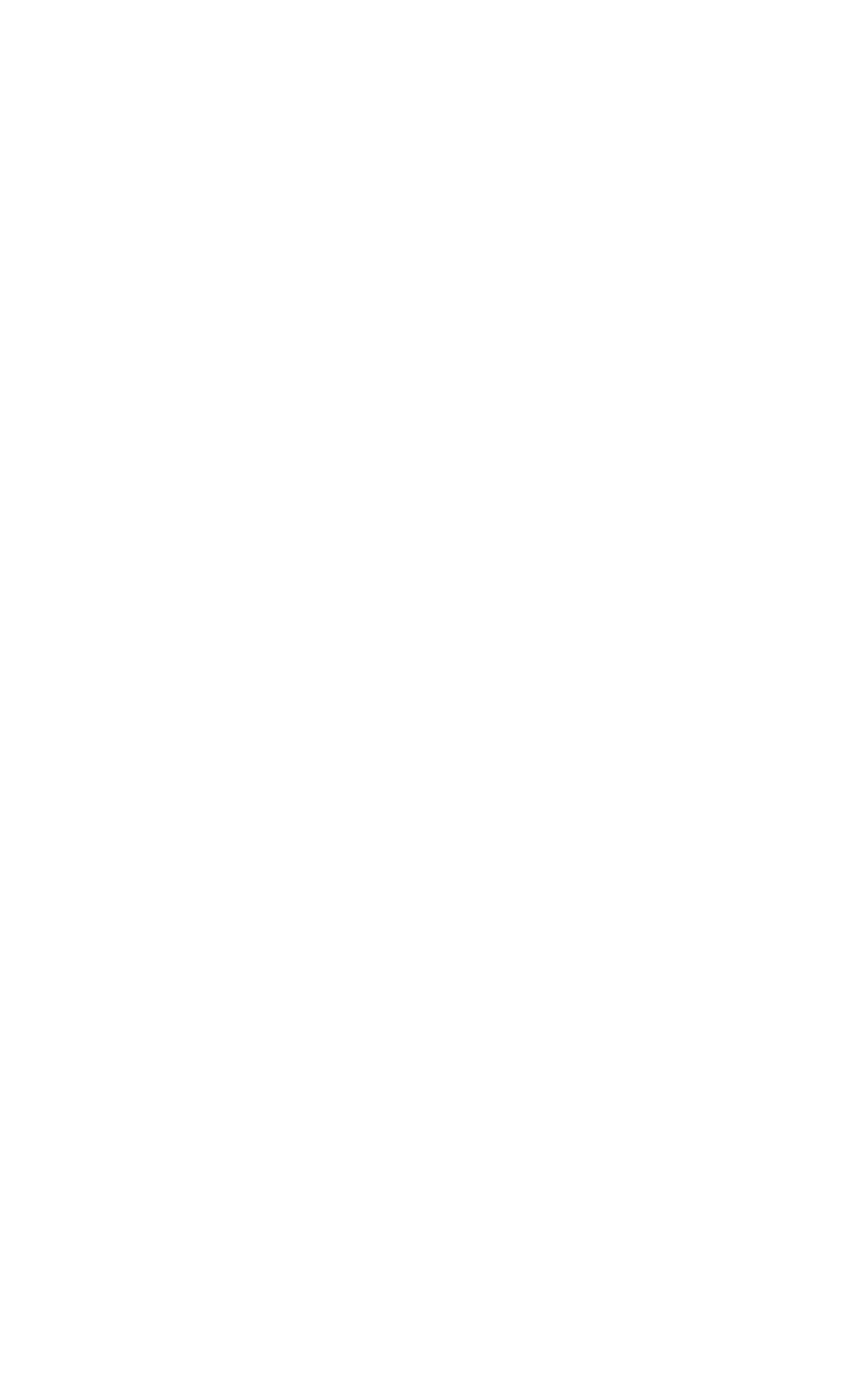
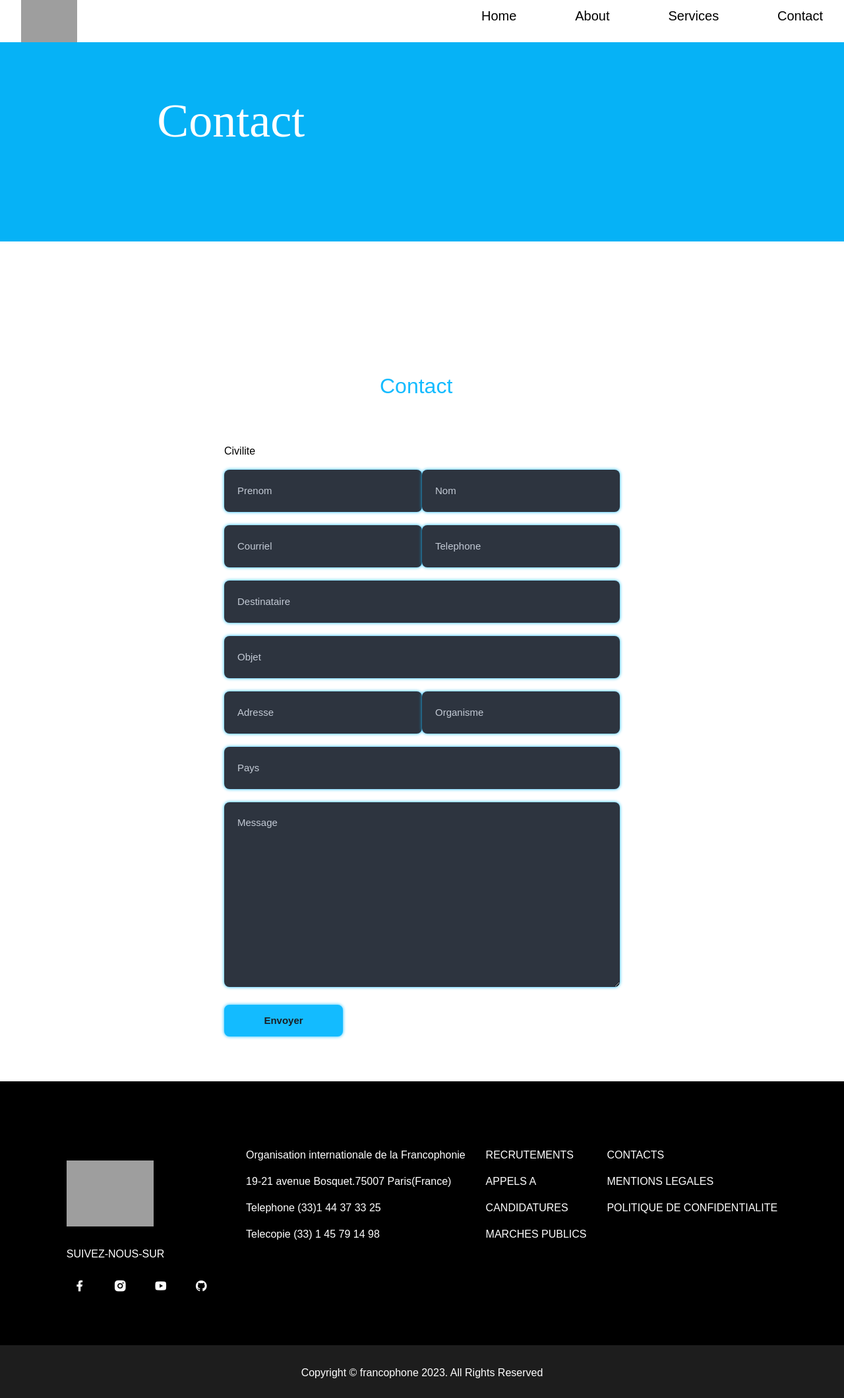
Before and after one commit to traoredjamilatou/TP-25-Djamilatou, a PHP site: page /Contact.php in a window 1280 px wide. Before the commit the page is empty. Shown: the whole page at 66% size. Before the commit the page ends 800 px from the top, so only its background shows below. Run offline with PHP 8.4, Linux system fonts and the light colour scheme; some libraries are stand-ins or nearby versions; grey boxes are pictures that could not be loaded.

Commit message:
page interieur

```diff
--- a/About.css
+++ b/About.css
@@ -118,6 +118,11 @@ padding-left: 250px;
 }
 .video{
     margin-bottom: 100px;
+    text-align: center;
+}
+.T{
+    height: 75%;
+    width: 75%;
 }
 
 
--- a/About.php
+++ b/About.php
@@ -84,7 +84,7 @@
         </section>
         <section>
         <div class="video">
-        <img src="DSC04216.jpg" class="T">
+        <img class="T" src="DSC04216.jpg">
         <!-- <embed src="SaveTube.App-Des Paroles et D-CLIC - Rencontre avec Ilane, 23 ans originaire de Madagascar-(1080p).mp4" class="c"> -->
         </div>
         </section>
--- a/Contact.css
+++ b/Contact.css
@@ -0,0 +1,244 @@
+* {
+    margin: 0;
+    padding: 0;
+    box-sizing: border-box;
+}
+html {
+    font-size: 16px;
+}
+body {
+    font-family: sans-serif;
+}
+:root{
+    --text-color: #fff;
+    --bg-color: #1b1f24;
+    --second-bg-coler: #22282f;
+    --main-color: #13bbff;
+    --other-color: #c3cad5;
+
+    --h1-font: 4.5rem;
+    --h2-font: 2.9rem;
+    --p-font: 1rem;
+}
+
+header {
+    position: absolute;
+    width: 100%;
+    height: 8vh;
+    top: 0;
+    left: 0;
+    color:aliceblue;
+    padding: 0 2rem;
+    background-color: white;
+    z-index: 40;
+}
+nav {
+    width: 100%;
+    height: 100%;
+    display: flex;
+    justify-content: space-between;
+    align-items: center;
+}
+nav img {
+    height: 3.2rem;
+}
+.logo img {
+    font-size: 2rem;
+    height: 4rem;
+
+}
+.toggle {
+    display: none;
+}
+.menu {
+    display: flex;
+    justify-content: space-between;
+    align-items: center;
+    list-style-type: none;
+    width: 550px;
+    font-size: 1.25rem;
+}
+.menu li a {
+    color: black;
+    text-decoration: none;
+}
+small{
+    font-size: 17px;
+    color: #fff;
+}
+.small, small{
+    font-weight: 400;
+}
+section.innerpage.bg-yellow{
+    float: none;
+}
+.innerpage{
+    padding: 140px;
+}
+.bg-yellow{
+    background-color: #06b2f6;
+
+}
+section{
+    width: 100%;
+    position: relative;
+}
+.Libre-bold{
+    font-family: 'Libre-Baskervile-bold';
+
+}
+.text-white{
+    color: #fff;
+    font-size: 4.50rem;
+}
+h2{
+    font-size: 2rem;
+    font-weight: 500;
+    line-height: 1.2;
+}
+.B p{
+    color: black;
+}
+.contact{
+    margin-top: 200px;
+    margin-bottom: 3rem;
+}
+.contact h2{
+    margin-left: 45%;
+    color: #13bbff;
+}
+
+.Contact-form{
+    display: flex;
+    align-items: center;
+    justify-content: center;
+    margin-top: 4.2rem;
+}
+.Contact-form form{
+    position: relative;
+    width: 600px;
+    /* display: flex; */
+}
+form input,
+form textarea{
+    width: 100%;
+    padding: 20px;
+    border: none;
+    outline: none;
+box-shadow: 0 0 5px var(--main-color);
+background: #2d343f;
+color: var(--text-color);
+margin-bottom: 20px;
+border-radius: 8px;
+}
+form input::placeholder,
+form textarea::placeholder{
+    color: var(--other-color);
+    font-size: 15px;
+}
+form .Send-btn{
+    display: inline-block;
+    padding: 11px 26px;
+    background: var(--main-color);
+    color: var(--bg-color);
+    border: 2px solid var(--main-color);
+    border-radius: 8px;
+    font-size: 15px;
+    font-weight: 600;
+    transition: all .50s ease;
+    width: 30%;
+}
+form .Send-btn:hover{
+    background: transparent;
+    color: var(--main-color);
+    box-shadow: 0 0 20px var(--main-color);
+cursor: pointer;
+}
+.C{
+    display: flex;
+}
+.D{
+    display: flex;
+}
+.E{
+    display: flex;
+}
+/* footer */
+  /* footer */
+  .footer{
+    padding: 50px;
+    background-color: black;
+    display: flex;
+    padding: 70px;
+   justify-content: space-evenly;
+}
+.img-footer{
+    margin-top: 50px;
+}
+.img-footer img{
+    height: 6.2rem;
+    margin-bottom: 30px;
+}
+.img-footer p{
+    font-size: 1rem;
+    color: #fff;
+}
+
+.icons{
+    margin-bottom: 10px;
+}
+.img-footer i{
+    display: inline-flex;
+   align-items: center;
+   justify-content: center;
+   width: 40px;
+   height: 40px;
+   color: var(--main-color);
+   border-radius: 50%;
+   backdrop-filter: brightness(88%);
+   font-size: 20px;
+   margin-right: 17px;
+   box-shadow: 0 0 20px transparent;
+   cursor: pointer;
+   transition: all.50s ease;
+   color: #fff;
+}
+.icons i:hover{
+    transform: scale(1.1);
+    box-shadow: 0 0 20px var(--main-color);
+}
+.RA p{
+    font-size: 1rem;
+    /* margin-bottom: 35px; */
+    color: #fff;
+}
+.RA{
+margin-top: 30px;
+}
+.P{
+    font-size: 1rem;
+    color: #fff;
+}
+.rachi p{
+    font-size: 1rem;
+    color: #fff;
+}
+.rachi{
+margin-top: 30px;
+}
+.icons{
+    margin-top: 30px;
+}
+.icons p{
+    font-size: 1rem;
+    color: #fff;
+}
+.L{
+    text-align: center;
+    color: #fff;
+    background-color: #1d1d1d;
+    height: 80px;
+}
+.l{
+padding-top: 30px;
+}
--- a/Contact.php
+++ b/Contact.php
@@ -0,0 +1,147 @@
+<!DOCTYPE html>
+<html lang="en">
+<head>
+    <meta charset="UTF-8">
+    <meta name="viewport" content="width=device-width, initial-scale=1.0">
+    <link
+    href="https://cdn.jsdelivr.net/npm/bootstrap@5.3.1/dist/css/bootstrap.min.css"
+    rel="stylesheet"
+    integrity="sha384-4bw+/aepP/YC94hEpVNVgiZdgIC5+VKNBQNGCHeKRQN+PtmoHDEXuppvnDJzQIu9"
+    crossorigin="anonymous"
+  />
+  <script
+    defer
+    src="https://cdn.jsdelivr.net/npm/bootstrap@5.3.1/dist/js/bootstrap.bundle.min.js"
+    integrity="sha384-HwwvtgBNo3bZJJLYd8oVXjrBZt8cqVSpeBNS5n7C8IVInixGAoxmnlMuBnhbgrkm"
+    crossorigin="anonymous"
+  ></script>
+
+    <link rel="stylesheet" href="https://cdnjs.cloudflare.com/ajax/libs/font-awesome/6.4.0/css/all.min.css"
+    integrity="sha512-iecdLmaskl7CVkqkXNQ/ZH/XLlvWZOJyj7Yy7tcenmpD1ypASozpmT/E0iPtmFIB46ZmdtAc9eNBvH0H/ZpiBw=="
+    crossorigin="anonymous" referrerpolicy="no-referrer" />
+    <link rel="preconnect" href="https://fonts.googleapis.com">
+    <link rel="preconnect" href="https://fonts.gstatic.com" crossorigin="">
+    <link href="https://fonts.googleapis.com/css2? family*Rubik:wght@400;500;600;700;etdisplay*swap" rel="stylesheet">
+    <!-- box icons link -->
+    <link rel="stylesheet" href="https://unpkg.com/boxicons@latest/css/boxicons.min.css">
+    <!-- remix icons link -->
+    <link href="http://cdn.jsdelivr.net/npm/remixicon@3.5.0/fonts/remixicon.css" rel="stylesheet">
+
+    <link rel="stylesheet" href="https://cdn.jsdelivr.net/npm/bootstrap@4.6.2/dist/css/bootstrap.min.css" integrity="sha384-xOolHFLEh07PJGoPkLv1IbcEPTNtaed2xpHsD9ESMhqIYd0nLMwNLD69Npy4HI+N" crossorigin="anonymous">
+    <script src="https://cdn.jsdelivr.net/npm/@popperjs/core@2.10.2/dist/umd/popper.min.js" integrity="sha384-7+zCNj/IqJ95wo16oMtfsKbZ9ccEh31eOz1HGyDuCQ6wgnyJNSYdrPa03rtR1zdB" crossorigin="anonymous"></script>
+    <script src="https://cdn.jsdelivr.net/npm/bootstrap@5.1.3/dist/js/bootstrap.min.js" integrity="sha384-QJHtvGhmr9XOIpI6YVutG+2QOK9T+ZnN4kzFN1RtK3zEFEIsxhlmWl5/YESvpZ13" crossorigin="anonymous"></script>
+    <!-- <link rel="stylesheet" href="Servvices.css"> -->
+    <title>Document</title>
+    <link rel="stylesheet" href="Contact.css">
+</head>
+<body>
+
+    <section class="hero-section">
+        <header>
+        <?php include("menu.php") ?>
+
+           <!-- <nav>
+                <div class="logo">
+                    <img src="download.png" alt="">
+                </div>
+                 <ul class="menu">
+                    <li><a href="index.php">Home</a></li>
+                    <li><a href="About.html">About</a></li>
+                    <li><a href="Services.html">Services</a></li>
+                    <li><a href="Contact.html">Contact</a></li>
+                </ul>
+            </nav>-->
+        </header>
+    </section>
+
+
+    <section class="innerpage bg-yellow">
+    <div class="container">
+    <div class="row">
+    <div class="col-12 col-lg-11 ml-auto">
+    <div class="inner-content text-white">
+    <!-- <small>Contact</small> -->
+    <h2 class="Libre-bold text-white mb-0">Contact</h2>
+    </div>
+</div>
+</div>
+</div>
+</section>
+
+<section class="A">
+<div class="B">
+  <!-- Contact -->
+  <section class="contact" id="contact">
+        <div class="center-text">
+        <h2>Contact</h2>
+        </div>
+<div class="Contact-form">
+<form action="">
+<p>Civilite</p>
+<!-- <input type="radio" placeholder="Male" required class=""> Mme
+<input type="radio" placeholder="Female" required class=""> Mlle
+<input type="radio" placeholder="Female" required class=""> M -->
+<div class="C">
+<input type="text" placeholder="Prenom" required>
+<input type="email" placeholder="Nom" required>
+</div>
+<div class="D">
+<input type="text" placeholder="Courriel" required>
+<input type="email" placeholder="Telephone" required>
+</div>
+<input type="text" placeholder="Destinataire" required>
+<input type="email" placeholder="Objet" required>
+<div class="E">
+<input type="text" placeholder="Adresse" required>
+<input type="email" placeholder="Organisme" required>
+</div>
+<input type="email" placeholder="Pays" required>
+<textarea name="" id="" cols="30" rows="10" placeholder="Message" required></textarea>
+<input type="submit" name="" value="Envoyer" class="Send-btn">
+</form>
+</div>
+  </section>
+</div>
+</section>
+
+<?php include("footer.php") ?>
+
+<!-- <section class="omni">
+    <section class="footer">
+      <div class="img-footer">
+    <img src="download.png" alt="">
+    <p>SUIVEZ-NOUS-SUR</p>
+    <a href="#"><i class="ri-facebook-fill"></i></a>
+    <a href="#"><i class="ri-instagram-fill"></i></a>
+    <a href="#"><i class="ri-youtube-fill"></i></a>
+    <i class="ri-github-fill"></i>
+    </div>
+    <div class="RA">
+       <p>Organisation internationale de la Francophonie</p>
+    <p>19-21 avenue Bosquet.75007 Paris(France)</p>
+    <p>Telephone (33)1 44 37 33 25</p>
+    <p>Telecopie (33) 1 45 79 14 98</p>
+    </div>
+    <div class="rachi">
+      <p class="P">RECRUTEMENTS</p>
+      <P>APPELS A</P>
+      <P>CANDIDATURES</P>
+      <P>MARCHES PUBLICS</P>
+    </div>
+    <div class="icons">
+      <p>CONTACTS</p>
+      <P>MENTIONS LEGALES</P>
+      <P>POLITIQUE DE CONFIDENTIALITE</P>
+    </div>
+</div>
+    </section>
+    </section>
+    <section class="L">
+    <div class="l">Copyright © francophone 2023. All Rights Reserved</div>
+    </section> -->
+
+
+    <script src="index.js"></script>
+
+</body>
+</html>
```
Also changed, not shown: Services.css (+82 -2 lines), Services.php (+50 -6 lines), index.php (+3 -8 lines), DSC04216.jpg, Edito2.jpg, Sans titre 4.jpg, images/autof.jpg (added), images/dclic-b.jpg (added), images/dclic-bobo.jpg (added), images/entret1.jpeg (added), images/learn.jpg (added), images/pb.png (added), images/temoin2.jpg (added).
